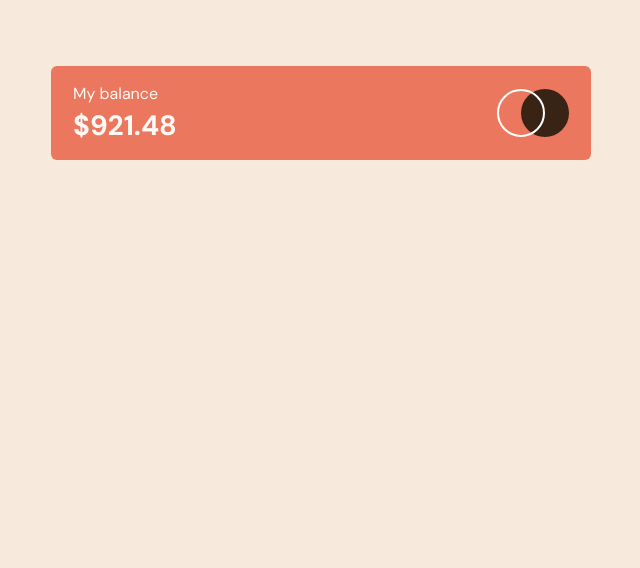
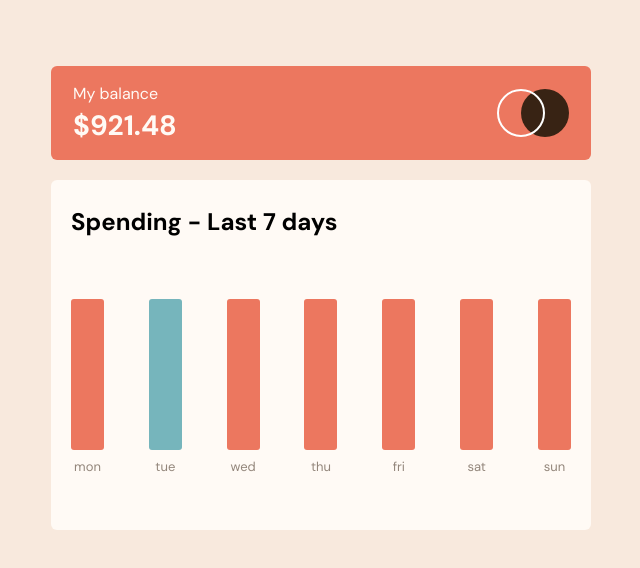
Before and after one commit to bjordandev/fm-expenses-chart-component, a plain HTML site: page index.html in a window 1280 px wide. Shown: the whole page, without its empty margins (319-959 px from the left). Drawn offline with Linux system fonts and the light colour scheme.

Commit message:
create barchart layout

```diff
--- a/index.css
+++ b/index.css
@@ -1,6 +1,9 @@
 :root {
     --c-primary-red:hsl(10, 79%, 65%);
+    --c-primary-redHover:hsl(10, 79%, 75%);
     --c-primary-cyan:hsl(186, 34%, 60%);
+    --c-primary-cyanHover:hsl(186, 34%, 75%);
+
     --c-neutral-darkbrown:hsl(25, 47%, 15%);
     --c-neutral-mediumbrown:hsl(28, 10%, 53%);
     --c-cream:hsl(27, 66%, 92%);
@@ -61,6 +64,105 @@ body {
     color:var(--c-verypaleorange);
 }
 
+.dashboard {
+    background-color:var(--c-verypaleorange);
+    padding: 30px 20px;
+    border-radius:6px;
+}
+
+.dashboard__title {
+    font-weight:700;
+    font-size:24px;
+    margin-bottom:65px;
+}
+
+.dashboard__barchar {
+    height:151px;
+    margin-bottom:50px;
+}
+
+.barchar {
+    display:flex;
+    align-items: flex-end;
+    justify-content: space-between;
+
+}
+
+.barchar__bar {
+    position:relative;
+    background-color: var(--c-primary-red);
+    flex-basis:33px;
+    border-radius:3px;
+    height:100%;
+    z-index:1;
+}
+
+.barchar__bar::after {
+    border-radius:inherit;
+    position:absolute;
+    content:"";
+    top:0;
+    left:0;
+    width:100%;
+    height:100%;
+    background-color: var(--c-primary-redHover);
+    opacity:0;
+    transition:opacity 0.2s ease-in-out;
+}
+
+.barchar__bar.barchar--today::after {
+    border-radius:inherit;
+    position:absolute;
+    content:"";
+    top:0;
+    left:0;
+    width:100%;
+    height:100%;
+    background-color: var(--c-primary-cyanHover);
+    opacity:0;
+    transition:opacity 0.2s ease-in-out;
+}
+
+.barchar__bar:hover::after {
+    opacity:1;
+}
+
+.barchar__day {
+    display:block;
+    font-size:13px;
+    color:var(--c-neutral-mediumbrown);
+    position:absolute;
+    bottom:0;
+    left:50%;
+    transform:translate(-50%, calc(100% + 10px));
+}
+
+.barchar__price {
+    position:absolute;
+    left:50%;
+    transform:translate(-50%, calc(-100% - 5px));
+    background-color:var(--c-neutral-darkbrown);
+    color:var(--c-verypaleorange);
+    padding:8px;
+    border-radius:4px;
+    font-size:12px;
+    font-weight:700;
+    opacity:0;
+    transition: opacity 0.2s ease-in-out;
+}
+
+.barchar__price::before {
+    content:var(--money-symbol);
+}
+
+.barchar__bar:hover .barchar__price {
+    opacity:1;
+}
+
+.barchar--today {
+    background-color: var(--c-primary-cyan);
+}
+
 @media screen and (min-width:1339px) {
     .main {
         margin-top:180px;
@@ -69,4 +171,22 @@ body {
     .main__header {
         border-radius:10px;
     }
+
+    /* COMPONENTS */
+
+    .dashboard {
+        background-color:var(--c-verypaleorange);
+        padding: 40px 40px;
+        border-radius:12px;
+    }
+
+    .dashboard__title {
+        font-weight:700;
+        font-size:32px;
+    }
+
+    .barchar__bar {
+        flex-basis:50px;
+        border-radius:6px;
+    }
 }
--- a/index.html
+++ b/index.html
@@ -26,6 +26,39 @@
                 </g>
             </svg>
         </header>
+        <div class="dashboard">
+            <h1 class="dashboard__title">Spending - Last 7 days</h1>
+            <div class="barchar dashboard__barchar">
+                <div class="barchar__bar" data-day="mon">
+                    <span class="barchar__day">mon</span>
+                    <span class="barchar__price">52.36</span>
+                </div>
+                <div class="barchar__bar barchar--today" data-day="tue">
+                    <span class="barchar__day">tue</span>
+                    <span class="barchar__price">52.36</span>
+                </div>
+                <div class="barchar__bar" data-day="wed">
+                    <span class="barchar__day">wed</span>
+                    <span class="barchar__price">52.36</span>
+                </div>
+                <div class="barchar__bar" data-day="thu">
+                    <span class="barchar__day">thu</span>
+                    <span class="barchar__price">52.36</span>
+                </div>
+                <div class="barchar__bar" data-day="fri">
+                    <span class="barchar__day">fri</span>
+                    <span class="barchar__price">52.36</span>
+                </div>
+                <div class="barchar__bar" data-day="sat">
+                    <span class="barchar__day">sat</span>
+                    <span class="barchar__price">52.36</span>
+                </div>
+                <div class="barchar__bar" data-day="sun">
+                    <span class="barchar__day">sun</span>
+                    <span class="barchar__price">52.36</span>
+                </div>
+            </div>
+        </div>
     </main>
     <script src="index.js"></script>
 </body>
```
